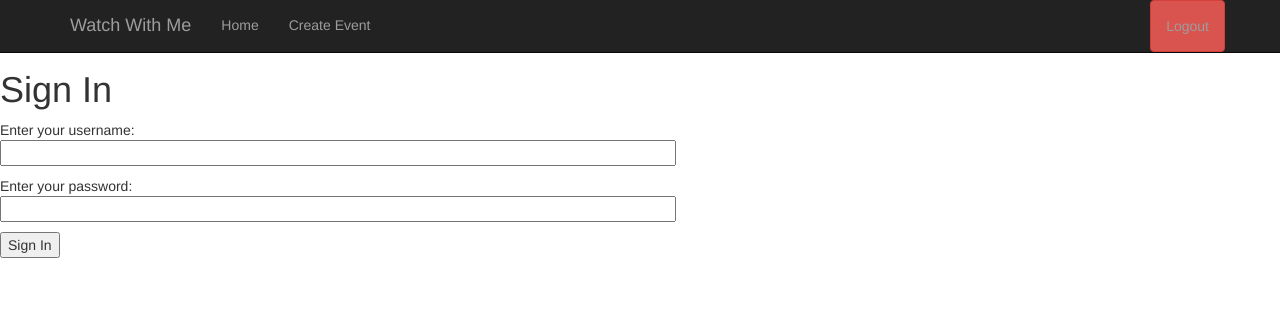
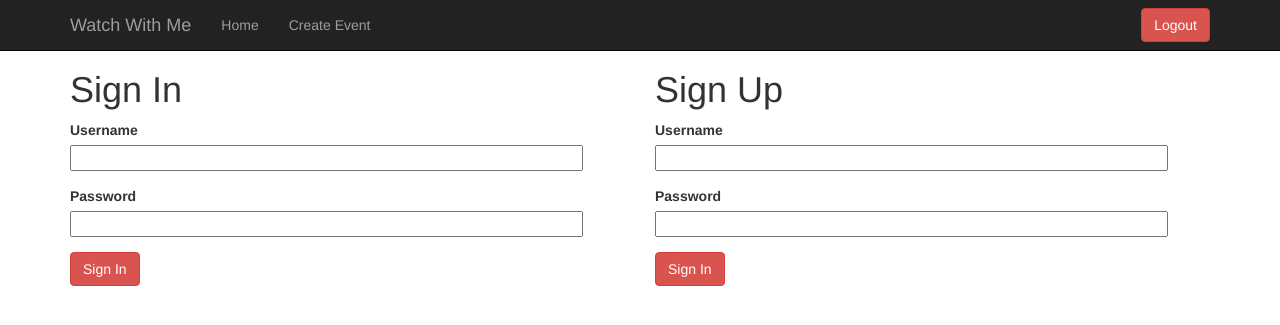
Before and after one commit to DaWeish/watchwithme, a Flask app: page /login in a window 1280 px wide. Shown: the top 325 px of the page. Run offline with Flask 2, Linux system fonts and the light colour scheme; some libraries are stand-ins or nearby versions.

Commit message:
Basic cookies started

```diff
--- a/app/templates/header.html
+++ b/app/templates/header.html
@@ -32,9 +32,9 @@
             <li><a href="/index">Home</a></li>
             <li><a href="/newEvent">Create Event</a></li>
           </ul>
-          <ul class="nav navbar-nav navbar-right">
-            <li><a href="/login" class="btn btn-danger">Logout</a></li>
-          </ul>
+          <form class="navbar-form navbar-right">
+            <a href="/login" class="btn btn-danger">Logout</a>
+          </form>
         </div><!--/.navbar-collapse -->
       </div>
     </nav>
--- a/app/templates/index.html
+++ b/app/templates/index.html
@@ -21,8 +21,10 @@
           <div class="panel-heading">
             <h4>{{ event.title }}</h4>
           </div>
-          <div class="panel-body">
-            <p>Showing {{ event.media }}</p>
+
+          <div class="list-group">
+            <a href="#" class="list-group-item">Showing {{ event.media }}</a>
+            <a href="#" class="list-group-item">Attending <span class="badge">{{ event.attending }}</span></a>
           </div>
         </div>
       </div>
--- a/app/templates/login.html
+++ b/app/templates/login.html
@@ -1,20 +1,38 @@
 {% extends "header.html" %}
 {% block content %}
+  <div class="container">
+    <div class="row">
+      <div class="col-md-6">
+        <h1>Sign In</h1>
 
-  <h1>Sign In</h1>
-  <form action="" method="post" name="login">
-    {{ form.hidden_tag() }}
-    <p>
-      Enter your username:<br>
-      {{ form.username(size=80) }}<br>
-    </p>
-    <p>
-      Enter your password:<br>
-      {{ form.password(size=80) }}<br>
-    </p>
-    <p>
-      <input type="submit" value="Sign In">
-    </p>
-  </form>
+        <form action="" method="post" name="login">
+          {{ form.hidden_tag() }}
+          <div class="form-group">
+            <label for="inputUserName">Username</label><br>
+            {{ form.username(size=60) }}
+          </div>
+          <div class="form-group">
+            <label for="inputPassword">Password</label><br>
+            {{ form.password(size=60) }}
+          </div>
+          <input type="submit" value="Sign In" class="btn btn-danger">
+        </form>
+      </div>
+      <div class="col-md-6">
+        <h1>Sign Up</h1>
+
+        <form action="" method="post" name="signup">
+          {{ form.hidden_tag() }}
+          <div class="form-group">
+            <label for="inputUserName">Username</label><br>
+            {{ form.username(size=60) }}
+          </div>
+          <div class="form-group">
+            <label for="inputPassword">Password</label><br>
+            {{ form.password(size=60) }}
+          </div>
+          <input type="submit" value="Sign In" class="btn btn-danger">
+        </form>
+      </div>
 
 {% endblock %}
--- a/app/views.py
+++ b/app/views.py
@@ -1,4 +1,4 @@
-from flask import render_template, flash, redirect
+from flask import render_template, flash, redirect, request, make_response
 from app import myApp
 from .forms import LoginForm
 
@@ -9,10 +9,11 @@ from .forms import LoginForm
 @myApp.route('/')
 @myApp.route('/index')
 def index():
-    userName = 'DaWeish'
+
+    userName = request.cookies.get('username')
     events = [
-    {'title' : 'Tuesday Movie Night', 'media' : 'The Imitation Game'},
-    {'title' : 'Hump Day Celebration', 'media' : 'Shawshank Redemption'}
+    {'title' : 'Tuesday Movie Night', 'media' : 'The Imitation Game', 'owner': 'Connor', 'attending': 20},
+    {'title' : 'Hump Day Celebration', 'media' : 'Shawshank Redemption', 'owner': 'Dillon', 'attending': 15}
     ]
 
     return render_template('index.html', title='Home', userName = userName, events=events)
@@ -24,7 +25,9 @@ def login():
     if form.validate_on_submit():
         flash('Login requested for Username="%s", Password=%s' %
               (form.username.data, form.password.data))
-        return redirect('/index')
+        response = make_response(redirect('/index'))
+        response.set_cookie('username', form.username.data)
+        return response
 
     return render_template('login.html', title="Sign In", form=form)
 
```
